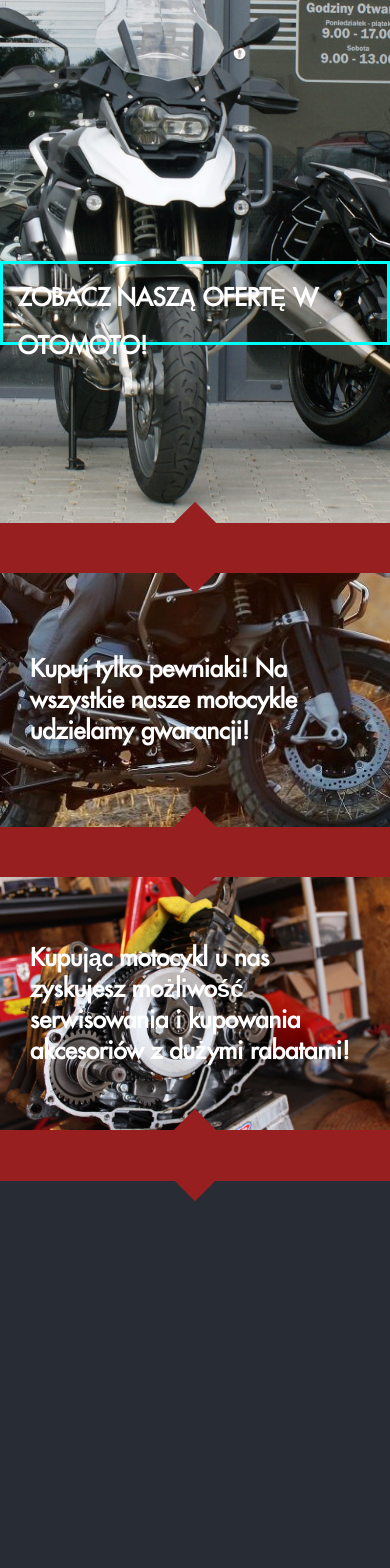
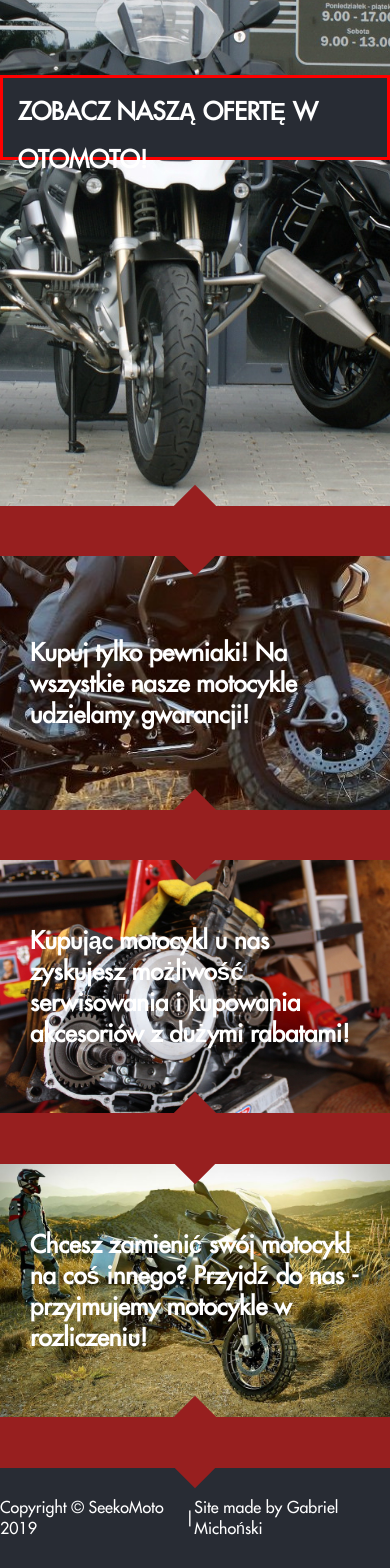
Before and after one commit to gablorian/motorbike-site, a React (Create React App) app in the folder my-app/: page / in a window 390 px wide. Shown: the part 431-1999 px from the top of the page. Before the commit the page ends 1632 px from the top, so only its background shows below. Built offline with nearby package versions, Linux system fonts and the light colour scheme.

Commit message:
minor changes added footer

```diff
--- a/my-app/src/App.css
+++ b/my-app/src/App.css
@@ -72,6 +72,19 @@ p{
     width: 100%;
     height: 30vh;
 }
+.dunnothird{
+    background-image: url("../src/images/2014-BMW-R1200-GS-Adventure-2.jpg");
+    background-repeat: no-repeat;
+    background-size: cover;
+    background-position: center;
+    font-weight: bold;
+    display: flex;
+    justify-content: center;
+    align-items: center;
+    font-size: 1.5em;
+    width: 100%;
+    height: 30vh;
+}
 
 .logo {
     display: flex;
@@ -107,7 +120,7 @@ p{
     text-transform: uppercase;
     text-decoration: none;
     cursor: pointer;
-    border: 3px solid aqua;
+    border: 3px solid red;
     padding: 5px 10px;
     text-align: center;
 }
@@ -132,7 +145,7 @@ p{
     background-size: cover;
     background-repeat: no-repeat;
     background-position: center;
-    position: relative;
+    position: static;
     display: flex;
     justify-content: space-evenly;
     padding: 20px;
@@ -151,9 +164,10 @@ p{
 }
 .sendUserToOtomoto {
     position: absolute;
+    background-color: #282c34;
     bottom: 30%;
-    background: none;
     color: white;
+
     height: 10vh;
     font-weight: bolder;
     font-size: 1.5em;
@@ -161,15 +175,18 @@ p{
     text-transform: uppercase;
     text-decoration: none;
     cursor: pointer;
-    border: 3px solid aqua;
+    border: 3px solid red;
     padding: 10px 15px;
+    transition: all .2s ease-in-out;
+}
+.sendUserToOtomoto:hover{
+    transform: scale(1.1);
 }
 .sendUserToOtomoto a:hover {
     color: red;
+
 }
-.sendUserToOtomotoBigger{
-    font-size: 1.5rem;
-}
+
 .otoBanner{
     height: 25vh;
 }
@@ -211,6 +228,8 @@ p{
     flex-direction: column;
     flex-wrap: nowrap;
     height: 100%;
+    background-color: #282c34;
+    border: 3px solid red;
 }
 .aboutDiv{
     display: flex;
@@ -237,6 +256,13 @@ p{
     background-size: cover;
     background-repeat: no-repeat;
 
+}
+footer {
+    width: 100%;
+    height: 100px;
+    display: flex;
+    justify-content: center;
+    align-items: center;
 }
 @media (min-width: 1025px)  {
     .header {
@@ -312,16 +338,17 @@ p{
         flex-direction: column-reverse;
     }
     .pageContent{
-        padding-top: 37vh;
+        padding-top: 35vh;
     }
     .maps {
-         width: 100%;
-         display: flex;
-         justify-content: center;
-     }
+        width: 100%;
+        display: flex;
+        justify-content: center;
+        padding: 10px;
+    }
     .hours{
         width: 100%;
         display: flex;
-        flex-direction: column;
+        justify-content: space-evenly;
     }
 }
--- a/my-app/src/Contact.js
+++ b/my-app/src/Contact.js
@@ -10,7 +10,7 @@ function Contact() {
     <div className='contactShit'>
 
         <div className='maps'>
-            <iframe className='map'
+            <iframe className='map' title='road to us'
                     src="https://www.google.com/maps/embed?pb=!1m18!1m12!1m3!1d2716.9960985648727!2d22.023427151005095!3d50.001939287755164!2m3!1f0!2f0!3f0!3m2!1i1024!2i768!4f13.1!3m3!1m2!1s0x0%3A0x8c8ac2762775cf9e!2sSeeko%20Moto%20-Motocykle%20Rzesz%C3%B3w!5e0!3m2!1spl!2spl!4v1570130600107!5m2!1spl!2spl"
             > </iframe>
         </div>
--- a/my-app/src/Main.js
+++ b/my-app/src/Main.js
@@ -39,6 +39,16 @@ function Main() {
             <div className='spacer'>
 
             </div>
+            <section className=' dunnothird'>
+
+                <p>
+                    Chcesz zamienić swój motocykl na coś innego? Przyjdź do nas - przyjmujemy motocykle w rozliczeniu!
+                </p>
+
+            </section>
+            <div className='spacer'>
+
+            </div>
         </div>
 
     );
--- a/my-app/src/Menu.js
+++ b/my-app/src/Menu.js
@@ -63,6 +63,12 @@ class Menu extends React.Component {
                 <section className='pageContent'>
                     {button}
                 </section>
+                <footer>
+                    <span>Copyright &copy; SeekoMoto 2019</span>
+                    |
+                    <span>Site made by Gabriel Michoński</span>
+
+                </footer>
             </div>
         ))}}
     export default Menu;
```
